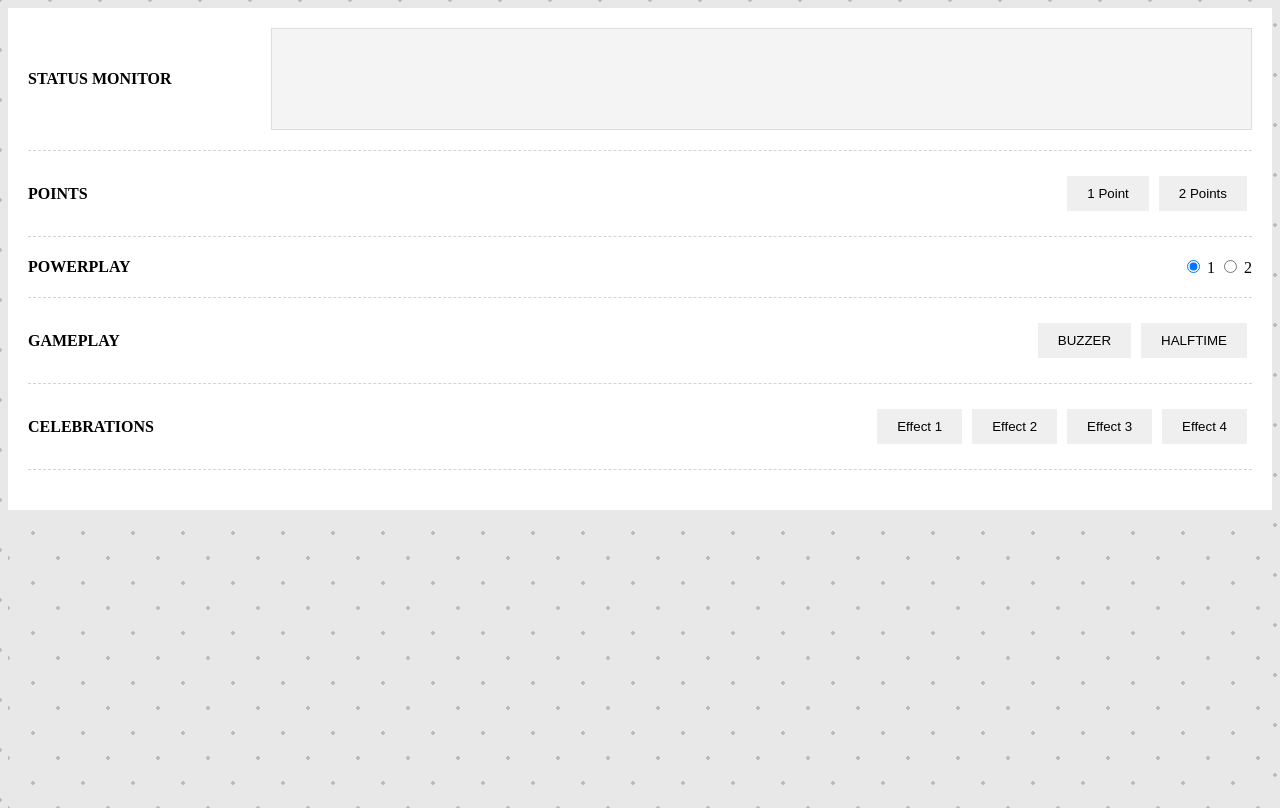
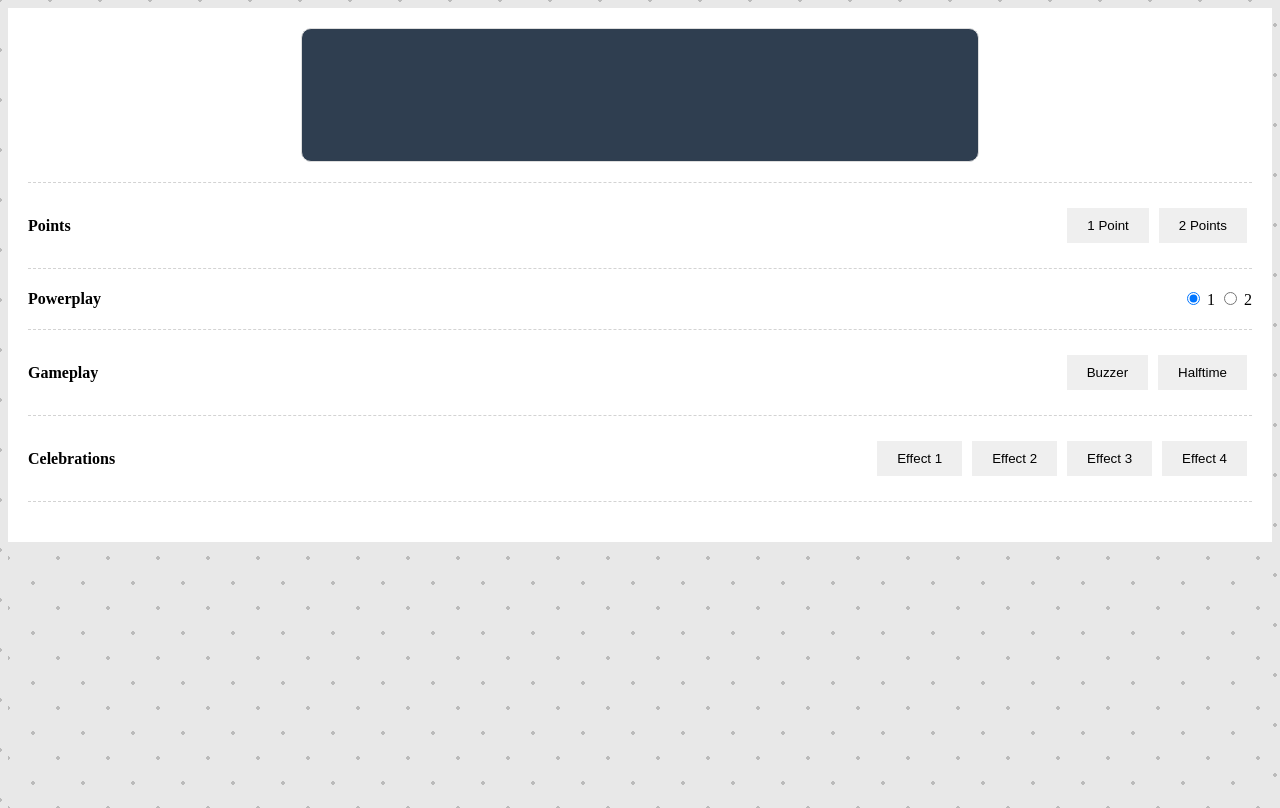
Before and after one commit to Makerspace-Ashoka/HoopGlow, a Nuxt app in the folder frontend/: page / in a window 1280 px wide. Built offline with nearby package versions, Linux system fonts and the light colour scheme.

Commit message:
Remove status monitor text and add styles

```diff
--- a/frontend/app.vue
+++ b/frontend/app.vue
@@ -1,18 +1,18 @@
 <template>
   <div class="container">
     <div class="section status-monitor">
-      <span class="section-title">STATUS MONITOR</span>
+      <span class="section-title" id="status-monitor">Status Monitor</span>
       <div class="monitor-card"></div>
     </div>
     <div class="section">
-      <span class="section-title">POINTS</span>
+      <span class="section-title">Points</span>
       <div>
         <button class="btn">1 Point</button>
         <button class="btn">2 Points</button>
       </div>
     </div>
     <div class="section">
-      <span class="section-title">POWERPLAY</span>
+      <span class="section-title">Powerplay</span>
       <div>
         <label>
           <input type="radio" name="powerplay" value="1" v-model="powerplayChoice" /> 1
@@ -23,14 +23,14 @@
       </div>
     </div>
     <div class="section">
-      <span class="section-title">GAMEPLAY</span>
+      <span class="section-title">Gameplay</span>
       <div>
-        <button class="btn">BUZZER</button>
-        <button class="btn">HALFTIME</button>
+        <button class="btn">Buzzer</button>
+        <button class="btn">Halftime</button>
       </div>
     </div>
     <div class="section">
-      <span class="section-title">CELEBRATIONS</span>
+      <span class="section-title">Celebrations</span>
       <div>
         <button class="btn">Effect 1</button>
         <button class="btn">Effect 2</button>
@@ -75,11 +75,18 @@ export default {
   flex: 1;
 }
 
+#status-monitor {
+  display: none;
+}
+
 .monitor-card {
-  width: 80%;
+  width: 50%;
   height: 100px;
-  background-color: #f4f4f4;
+  margin: 0 auto;
+  background-color: #2f3e50;
   border: 1px solid #ddd;
+  border-radius: 10px;
+  padding: 1rem 2rem;
 }
 
 .btn {
```
